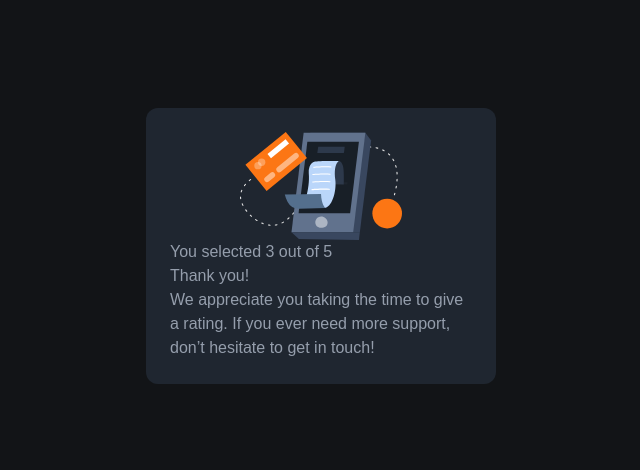
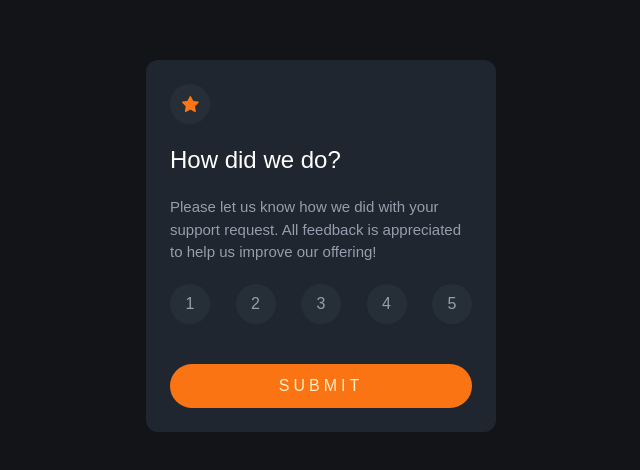
Before and after one commit to lioneltraore/frontendmentor.io-challenges, a React (Create React App) app in the folder React/interactive-rating-component/: page / in a window 1280 px wide. Shown: the part 154-624 px from the top of the page, without its empty margins (319-959 px from the left). Built offline with nearby package versions, Linux system fonts and the light colour scheme.

Commit message:
handle submission

```diff
--- a/React/interactive-rating-component/src/App.js
+++ b/React/interactive-rating-component/src/App.js
@@ -4,16 +4,19 @@ import ScoringBoard from "./components/score/ScoringBoard";
 
 function App() {
   const [scoring, setScoring] = useState(0);
+  const [update, setUpdate] = useState(false);
 
   const scoringHandler = (userScore) => {
-    console.log('user score', userScore);
-  }
+    if (userScore > 0) {
+      setScoring(userScore);
+      setUpdate(true);
+    }
+  };
 
   return (
     <div className="flex flex-col items-center justify-center h-screen p-6 bg-darker text-lighter">
-      {/* {!scoring && <ScoringBoard onSubmitScoring={scoringHandler} />} */}
-      {/* {scoring && <Feedback />} */}
-      <Feedback />
+      {!update && <ScoringBoard onSubmitScoring={scoringHandler} />}
+      {update && <Feedback score={scoring} />}
     </div>
   );
 }
--- a/React/interactive-rating-component/src/components/Button/Button.js
+++ b/React/interactive-rating-component/src/components/Button/Button.js
@@ -1,6 +1,11 @@
 const Button = (props) => {
+
+  const clickHandler = () => {
+    props.onClick();
+  }
+
   return (
-    <div className="flex justify-center items-center rounded-3xl
+    <div onClick={clickHandler} className="flex justify-center items-center rounded-3xl
     mt-5 w-full h-11 bg-primary text-primary-light
     uppercase font-medium tracking-[4px] cursor-pointer
     hover:text-primary hover:bg-white">
--- a/React/interactive-rating-component/src/components/Feedback/Feedback.js
+++ b/React/interactive-rating-component/src/components/Feedback/Feedback.js
@@ -3,13 +3,13 @@ import illustration from "../../assets/images/illustration-thank-you.svg";
 
 const Feedback = (props) => {
   return (
-    <Card>
-      <div className="flex items-center justify-center">
+    <Card className="flex flex-col items-center">
+      <div>
         <img src={illustration} alt="thank you illustration" />
       </div>
-      <span>You selected 3 out of 5</span>
-      <h2>Thank you!</h2>
-      <p>
+      <span className="block px-4 py-1 mt-8 text-default text-primary rounded-3xl bg-light w-max">You selected {props.score} out of 5</span>
+      <h2 className="mt-8 text-2xl font-medium">Thank you!</h2>
+      <p className="mt-4 text-center text-default">
         We appreciate you taking the time to give a rating. If you ever need
         more support, don’t hesitate to get in touch!
       </p>
--- a/React/interactive-rating-component/src/components/card/Card.js
+++ b/React/interactive-rating-component/src/components/card/Card.js
@@ -1,7 +1,7 @@
 
 const Card = (props) => {
   return (
-    <div className="bg-dark rounded-xl p-6 max-w-[350px]">
+    <div className={`${props.className} bg-dark rounded-xl p-6 max-w-[350px]`}>
       {props.children}
     </div>
   );
--- a/React/interactive-rating-component/src/components/score/Score.js
+++ b/React/interactive-rating-component/src/components/score/Score.js
@@ -1,12 +1,13 @@
 import { useState } from "react";
 import ScoreItem from "./ScoreItem";
 
-const Score = () => {
+const Score = (props) => {
     const scores = [1, 2, 3, 4, 5];
     const [activeScore, setActiveScore] = useState(0);
 
     const selectScoreHandler = (activeScore) => {
         setActiveScore(activeScore);
+        props.onSelectScore(activeScore);
         console.log(activeScore);
     }
 
--- a/React/interactive-rating-component/src/components/score/ScoringBoard.js
+++ b/React/interactive-rating-component/src/components/score/ScoringBoard.js
@@ -5,13 +5,14 @@ import Icon from "../icon/Icon";
 import Score from "../score/Score";
 
 const ScoringBoard = (props) => {
-  const [score, setScore] = useState(1);
+  const [score, setScore] = useState(0);
 
   const scoreHandler = (userScore) => {
-    console.log(typeof(userScore));
+    setScore(userScore);
   }
 
   const submitScoreHandler = () => {
+    console.log('button clicked');
     props.onSubmitScoring(score);
   }
 
@@ -23,7 +24,7 @@ const ScoringBoard = (props) => {
         Please let us know how we did with your support request. All feedback is
         appreciated to help us improve our offering!
       </p>
-      <Score />
+      <Score onSelectScore={scoreHandler} />
       <Button type="button" onClick={submitScoreHandler} label="Submit" />
     </Card>
   );
```
